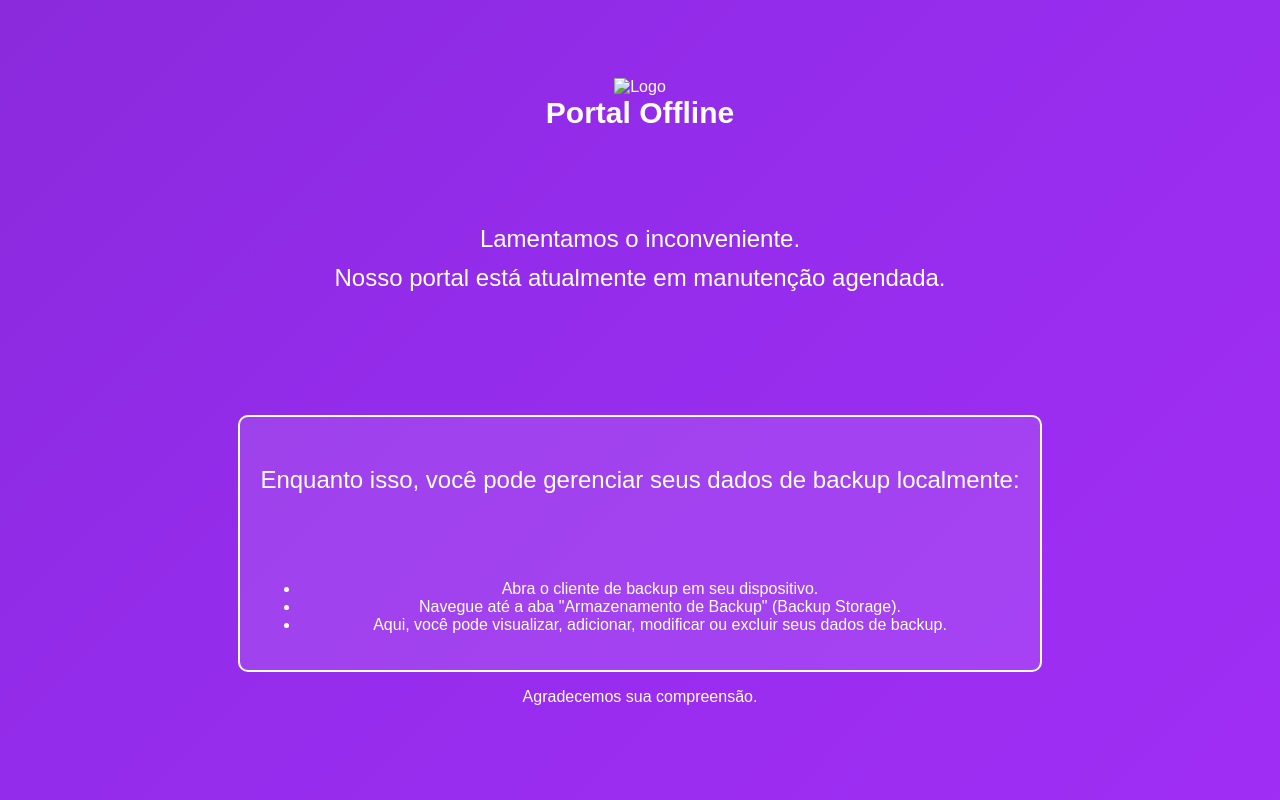
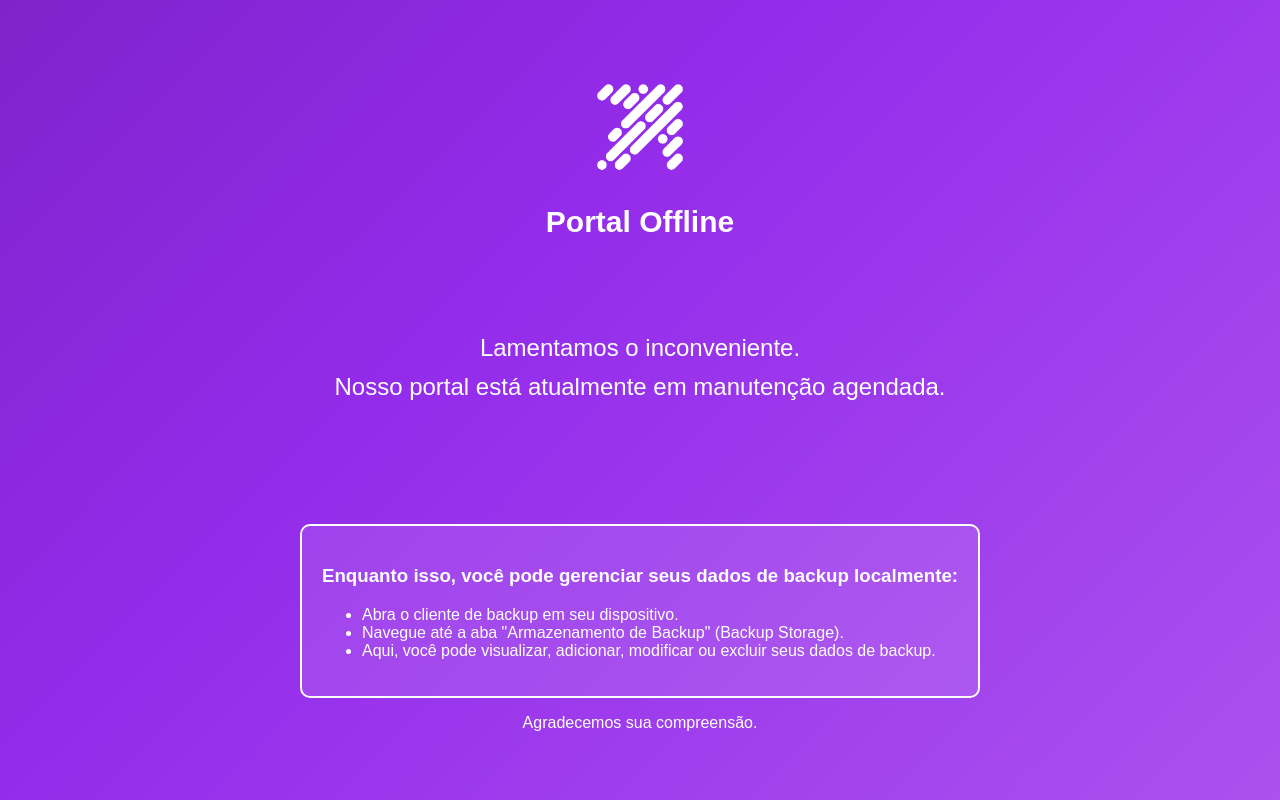
Before and after one commit to salesigor/maintenance-mode, a plain HTML site: page index.html in a window 1280 px wide. Drawn offline with Linux system fonts and the light colour scheme.

Commit message:
logo and colors

```diff
--- a/index.html
+++ b/index.html
@@ -10,12 +10,12 @@
     <div class="vh">
         <div>
             <div class="wrap">
-                <img src="/media/baxtru2.png" alt="Logo" class="logo"> <!-- Adicionando a logo aqui -->
+                <img src="media/logo.png" alt="Logo" class="logo">
                 <h1>Portal Offline</h1>
                 <h2><p>Lamentamos o inconveniente.<br>Nosso portal está atualmente em manutenção agendada.<br><br></p></h2>
                 <div class="quadro">
-                    <h2><p>Enquanto isso, você pode gerenciar seus dados de backup localmente:</p></h2>
-                    <ul>
+                    <h3><p>Enquanto isso, você pode gerenciar seus dados de backup localmente:</p></h3>
+                    <ul class="lista-direita">
                         <li>Abra o cliente de backup em seu dispositivo.</li>
                         <li>Navegue até a aba "Armazenamento de Backup" (Backup Storage).</li>
                         <li>Aqui, você pode visualizar, adicionar, modificar ou excluir seus dados de backup.</li>
--- a/style.css
+++ b/style.css
@@ -1,6 +1,6 @@
 html { width: 100%; height: 100%; }
 body { text-align: center; margin: 0px; padding: 0px; height: 100%; color: #fff; font-family: sans-serif;
-background: linear-gradient(-45deg, #ae2fff, #942ceb, #7322b7, #42136a);
+background: linear-gradient(-45deg, #c57cf3, #942ceb, #4a0d7c, #942ceb);
 background-size: 400% 400%;
 -webkit-animation: Gradient 15s ease infinite;
 -moz-animation: Gradient 15s ease infinite;
@@ -33,3 +33,14 @@ img { max-width: 100%; }
     border-radius: 10px;
     background-color: rgba(255, 255, 255, 0.1);
 }
+.lista-direita {
+    text-align: right;
+}
+
+.lista-direita li {
+    text-align: left;
+}
+.logo {
+    max-width: 150px;
+    height: auto;
+}
```
Also changed, not shown: media/baxtru.png (deleted), media/logo.png (added).
